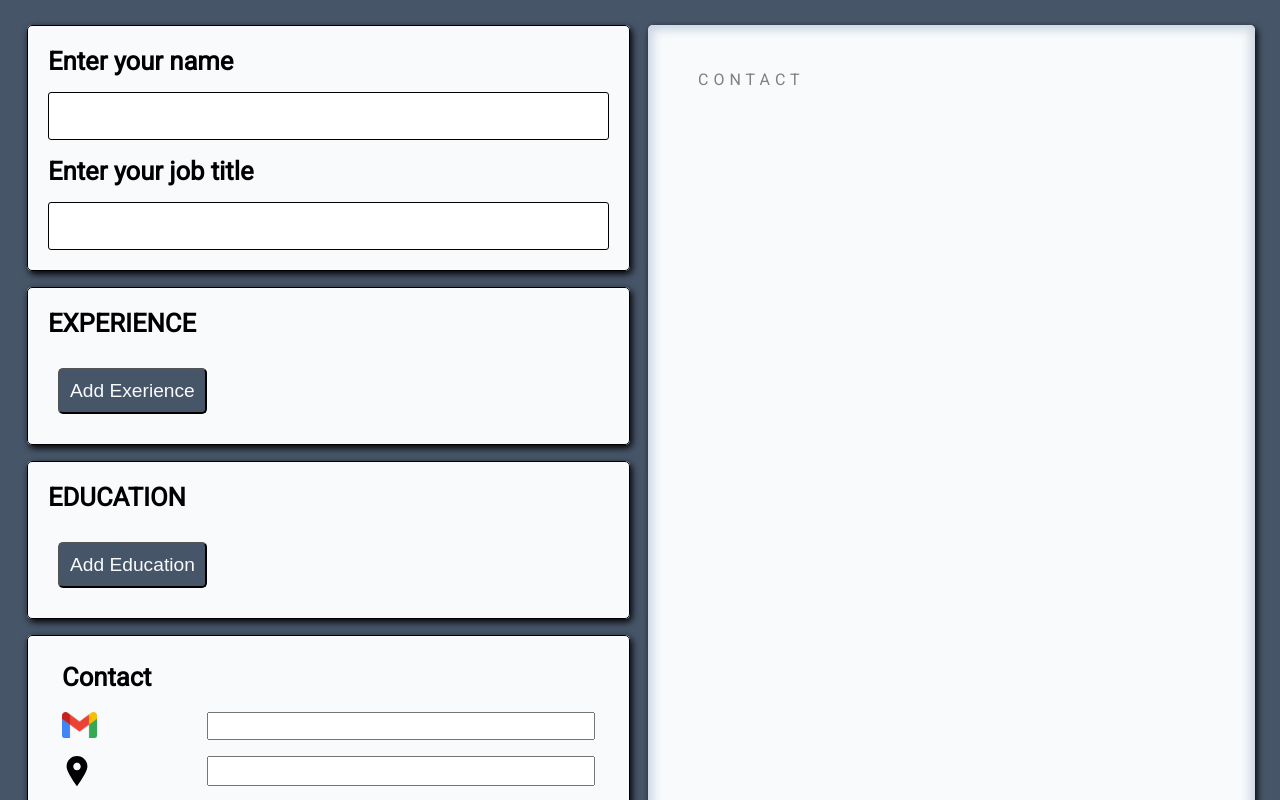
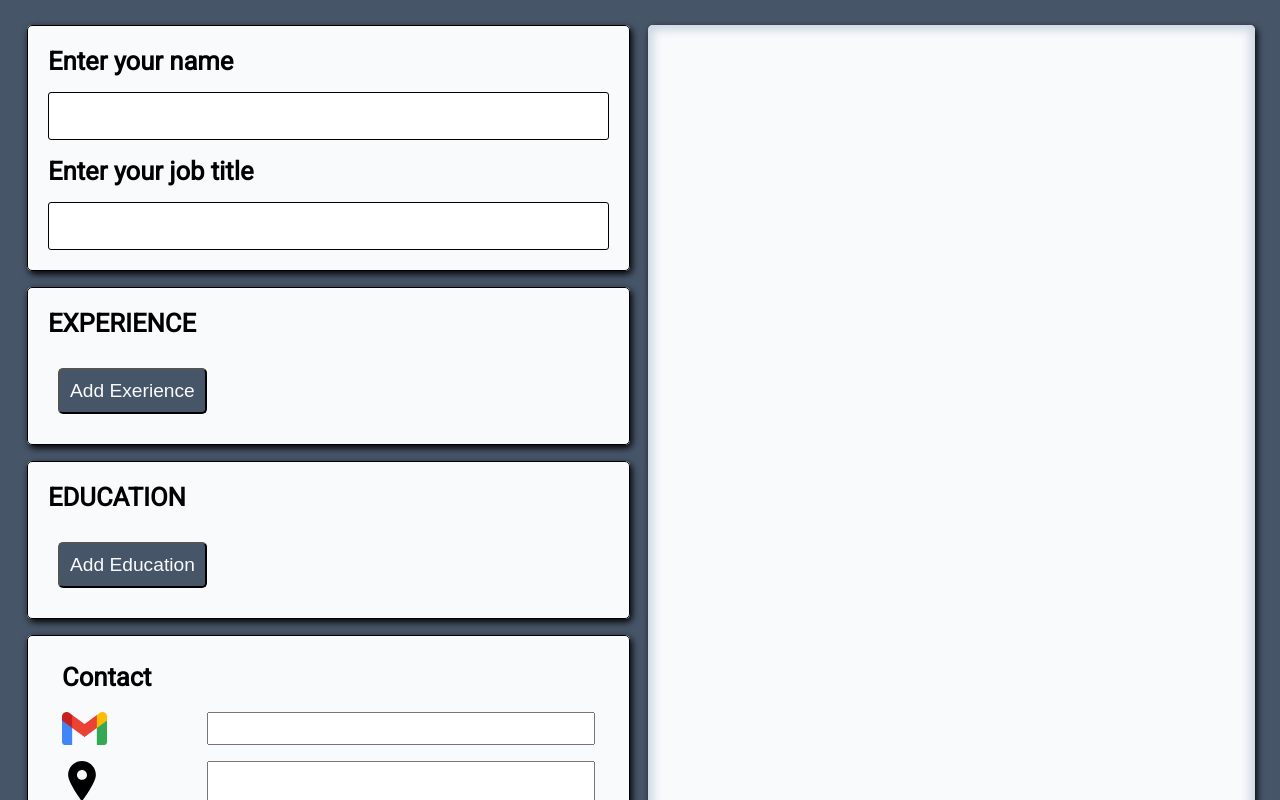
Before and after one commit to KisNJ/cv-project, a React (Create React App) app: page / in a window 1280 px wide. Shown: the top 800 px of the page. Built offline with nearby package versions, Linux system fonts and the light colour scheme.

Commit message:
added img  upoading finished styling

```diff
--- a/src/App.css
+++ b/src/App.css
@@ -12,10 +12,8 @@ body{
   grid-template-columns: repeat(auto-fit,minmax(535px,1fr));
   gap: 1rem;
 }
-#root:not(form){
 
-}
-img{
+.form-icon{
   max-height:40px;
   max-width: 45px;
 }
@@ -164,3 +162,19 @@ button:hover{
   font-size: 1.4rem;
   flex-grow: 1;
 }
+.btns{
+  display: flex;
+  align-items: center;
+}
+input[type="file"]{
+  background-color: #475569;
+  color: #f8fafc;
+  width: min-content;
+}
+input[type="file"]::-webkit-file-upload-button {
+  background: #475569;
+  color: #f8fafc;
+  border: 1px solid black;
+  border-radius: 5px;
+  padding: 7px;
+}
--- a/src/Preview.css
+++ b/src/Preview.css
@@ -1,6 +1,7 @@
-#left-side{
+#cont{
     padding: 20px;
     padding-left: 50px;
+    padding-right: 50px;
     border-radius:5px ;
     background-color: #f8fafc;
     box-shadow:2px 3px 7px 0px black, 0px 0px 10px 5px #cbd5e1 inset;
@@ -46,12 +47,12 @@ h2{
     margin-top: 10px;
     display: flex;
     gap: 1rem;
-    font-size: 1.4rem;
+    font-size: 1.3rem;
     align-items: center;
 }
-img{
-    max-height:30px;
-    max-width: 35px;
+img:not(.logo,.form-icon){
+    max-height:20px;
+    max-width: 25px;
 }
 .content{
     color:gray;
@@ -60,3 +61,32 @@ img{
 .second{
     margin-top: 10px;
 }
+.full{
+    display: flex;
+    flex-wrap: wrap;
+}
+#left-side{
+    flex-grow: 1;
+}
+#right-side{
+    display: flex;
+    flex-direction: column;
+    gap: 1rem;
+}
+.prev-title-right{
+    font-size: 1.2rem;
+    margin-bottom: 10px;
+}
+.makegap{
+    display: flex;
+    flex-direction: column;
+    gap:1rem;
+}
+.logo-container{
+    display: flex;
+    align-items: center;
+    gap:15px
+}
+.logo{
+    height: 40px;
+}
--- a/src/components/EditComponents/AddEducation.js
+++ b/src/components/EditComponents/AddEducation.js
@@ -9,16 +9,18 @@ export default function AddEducation({
   description,
   updateEducation,
   deleteThisEducation,
+  logo,
 }) {
   const [eduData, setEduData] = useState({
     id: id,
     school_name: school_name,
     major: major,
     start: start,
-    end:end,
+    logo:logo,
+    end: end,
     description: description,
   });
-  useEffect(()=>{
+  useEffect(() => {
     setEduData({
       id,
       school_name,
@@ -26,15 +28,20 @@ export default function AddEducation({
       start,
       end,
       description,
-    })
-  },[id,major,school_name,start,end,description])
+      logo,
+    });
+  }, [id, major, school_name, start, end, description,logo]);
   useEffect(() => {
     updateEducation(eduData);
   }, [eduData]);
   function formChange(e) {
+    let url = "";
+    if (e.target.type === "file") {
+      url = URL.createObjectURL(e.target.files[0]);
+    }
     setEduData((old) => ({
       ...old,
-      [e.target.id]: e.target.value,
+      [e.target.id]: e.target.type === "file" ? url : e.target.value,
     }));
   }
   function updateDescriptions(data) {
@@ -95,6 +102,8 @@ export default function AddEducation({
             onChange={formChange}
           />
         </div>
+      </fieldset>
+      <fieldset className="dates">
         <div>
           <label htmlFor="start">Start</label>
           <input
@@ -116,6 +125,7 @@ export default function AddEducation({
           />
         </div>
       </fieldset>
+
       <fieldset className="descriptions">
         {description.map((x) => (
           <JobDescription
@@ -126,9 +136,20 @@ export default function AddEducation({
             deleteDescription={deleteDescription}
           />
         ))}
+        <div>
           <button onClick={addDesc}>Add Descripton</button>
+          <input
+            type="file"
+            accept="image/png, image/jpeg image/svg  image/webp"
+            name="logo"
+            id="logo"
+            onChange={formChange}
+          />
+        </div>
       </fieldset>
-      <button className='deleteBtn' onClick={deleteThisEducationL}>DELETE</button>
+      <button className="deleteBtn" onClick={deleteThisEducationL}>
+        DELETE
+      </button>
     </div>
   );
 }
--- a/src/components/EditComponents/AddExperience.js
+++ b/src/components/EditComponents/AddExperience.js
@@ -6,6 +6,7 @@ export default function AddExperience({
   job_title,
   start,
   end,
+  logo,
   description,
   updateExperience,
   deleteThisJob,
@@ -17,6 +18,7 @@ export default function AddExperience({
     start: start,
     end: end,
     description: description,
+    logo:logo
   });
   useEffect(()=>{
     setExpData({
@@ -26,8 +28,9 @@ export default function AddExperience({
       start,
       end,
       description,
+      logo
     })
-  },[id,job_title,company_name,start,end,description])
+  },[id,job_title,company_name,start,end,description,logo])
   useEffect(() => {
     updateExperience(expData);
   }, [expData]);
@@ -50,9 +53,13 @@ export default function AddExperience({
     deleteThisJob(id);
   }
   function formChange(e) {
+    let url=""
+    if(e.target.type==="file"){
+      url=URL.createObjectURL(e.target.files[0])
+    }
     setExpData((old) => ({
       ...old,
-      [e.target.id]: e.target.value,
+      [e.target.id]:e.target.type==="file"?url:e.target.value,
     }));
   }
   function updateDescriptions(data) {
@@ -68,7 +75,6 @@ export default function AddExperience({
     setExpData({ ...temp });
   }
   function deleteDescription(id) {
-    // console.log(id)
     let temp = { ...expData };
     temp.description = temp.description.filter((x) => x.jd_id !== id);
     setExpData({ ...temp });
@@ -129,7 +135,10 @@ export default function AddExperience({
             deleteDescription={deleteDescription}
           />
         ))}
+        <div className="btns">
         <button onClick={addDesc}>Add Descripton</button>
+        <input type="file"accept="image/png, image/jpeg image/svg  image/webp" name="logo" id="logo" onChange={formChange}/>
+        </div>
       </fieldset>
       <button className='deleteBtn'onClick={deleteThisJobL}>DELETE</button>
     </div>
--- a/src/components/EditComponents/Contact.js
+++ b/src/components/EditComponents/Contact.js
@@ -32,19 +32,19 @@ export const Contact = ({ gmail, location, github, linkedin,updateContactData })
     <div className="title">Contact</div>
     <div className="contact-input">
       <div>
-        <img src={gmail_icon} alt="" />
+        <img src={gmail_icon} className="form-icon"alt="" />
         <input type="text" name="gmail" id="gmail" value={gmail} onChange={formChange}/>
       </div>
       <div>
-        <img src={location_icon} alt="" />
+        <img src={location_icon} className="form-icon"alt="" />
         <input type="text" name="location" id="location" value={location} onChange={formChange}/>
       </div>
       <div>
-        <img src={github_icon} alt="" />
+        <img src={github_icon} className="form-icon"alt="" />
         <input type="text" name="github" id="github" value={github} onChange={formChange}/>
       </div>
       <div>
-        <img src={linkedin_icon} alt="" />
+        <img src={linkedin_icon} className="form-icon"alt="" />
         <input type="text" name="linkedin" id="linkedin" value={linkedin}onChange={formChange}/>
       </div>
       </div>
--- a/src/components/EditComponents/Technologies.js
+++ b/src/components/EditComponents/Technologies.js
@@ -29,7 +29,7 @@ export const Technologies = ({technologiesFromForm,updateTechnologies}) => {
     <fieldset className="generated-container">
       <div className="title">Technologies</div>
       {technologies.map(x=><GeneratedInput id={x.id} content={x.content} dataChanged={dataChanged} deleteLanguage={deleteLanguage}/>)}
-      <button onClick={addTechnology}>Add Language</button>
+      <button onClick={addTechnology}>Add Technology</button>
     </fieldset>
   );
 };
--- a/src/components/Form.js
+++ b/src/components/Form.js
@@ -32,6 +32,7 @@ export default function Form({giveDataToPreview}) {
           job_title: "",
           start: "",
           end: "",
+          logo:"",
           description: [],
         },
       ],
@@ -48,6 +49,7 @@ export default function Form({giveDataToPreview}) {
           school_name: "",
           major: "",
           start: "",
+          logo:"",
           end: "",
           description: [],
         },
@@ -55,6 +57,7 @@ export default function Form({giveDataToPreview}) {
     }));
   }
   function updateExperience(data) {
+    console.log(data)
     let temp = { ...formData };
     for (let i = 0; i < temp.experience.length; i++) {
       if (temp.experience[i].id === data.id) {
@@ -152,6 +155,7 @@ export default function Form({giveDataToPreview}) {
             job_title={x.job_title}
             start={x.start}
             end={x.end}
+            logo={x.logo}
             deleteThisJob={deleteThisJob}
             description={x.description}
             updateExperience={updateExperience}
@@ -169,6 +173,7 @@ export default function Form({giveDataToPreview}) {
             major={x.major}
             start={x.start}
             end={x.end}
+            logo={x.logo}
             deleteThisEducation={deleteThisEducation}
             description={x.description}
             updateEducation={updateEducation}
--- a/src/components/Preview.js
+++ b/src/components/Preview.js
@@ -16,12 +16,14 @@ export default function Preview({ recievedData }) {
     technologies,
   } = recievedData;
   return (
-    <div id="left-side">
-      <div>
+
+      <div id="cont">
         <header>
           <h1>{name}</h1>
           <h2>{job_title}</h2>
         </header>
+        <div className="full">
+        <div id="left-side">
         <div className="experiences">
           {experience.length > 0 ? <div className="prev-title">Experience</div> : ""}
           {experience.map((x) => (
@@ -30,18 +32,20 @@ export default function Preview({ recievedData }) {
               job_title={x.job_title}
               start={x.start}
               end={x.end}
+              logo={x.logo}
               description={x.description}
             />
           ))}
         </div>
         <div>
-          {education.length > 0 ? <div className="prev-title">Education</div> : ""}
+          {education.length > 0 ? <div className="prev-title" style={{marginTop:"20px"}}>Education</div> : ""}
           {education.map((x) => (
             <DisplayEducation
               school_name={x.school_name}
               major={x.major}
               start={x.start}
               end={x.end}
+              logo={x.logo}
               description={x.description}
             />
           ))}
@@ -49,18 +53,19 @@ export default function Preview({ recievedData }) {
       </div>
       <div id="right-side">
         <div>
-          <div className="prev-title">Contact</div>
+          <div className="prev-title-right">{(contact.gmail!==""||contact.github!==""||contact.location!==""||contact.linkedin!=="")?"Contact":""}</div>
           {<DisplayContact gmail={contact.gmail} github={contact.github} location={contact.location} linkedin={contact.linkedin}/>}
         </div>
-        <div>
-          {languages.length>0?<div className="prev-title second">Programming languages</div>:""}
+        <div className='makegap'>
+          {languages.length>0?<div className="prev-title-right second">Programming languages</div>:""}
 
           {languages.map(x=> <DisplayLanguages content={x.content}/>)}
         </div>
-        <div>
-        {technologies.length>0?<div className="prev-title second">Technologies</div>:""}
+        <div className='makegap'>
+        {technologies.length>0?<div className="prev-title-right second">Technologies</div>:""}
           {technologies.map(x=><DisplayTechnologies content={x.content}/>)}
         </div>
+      </div>
       </div>
     </div>
   );
```
Also changed, not shown: src/components/PreviewComponents/DisplayEducation.js (+34 -10 lines), src/components/PreviewComponents/DisplayExperience.js (+35 -10 lines), src/contact_img_folder/micro.png (added). Lines whose indentation alone changed are shown as unchanged.
